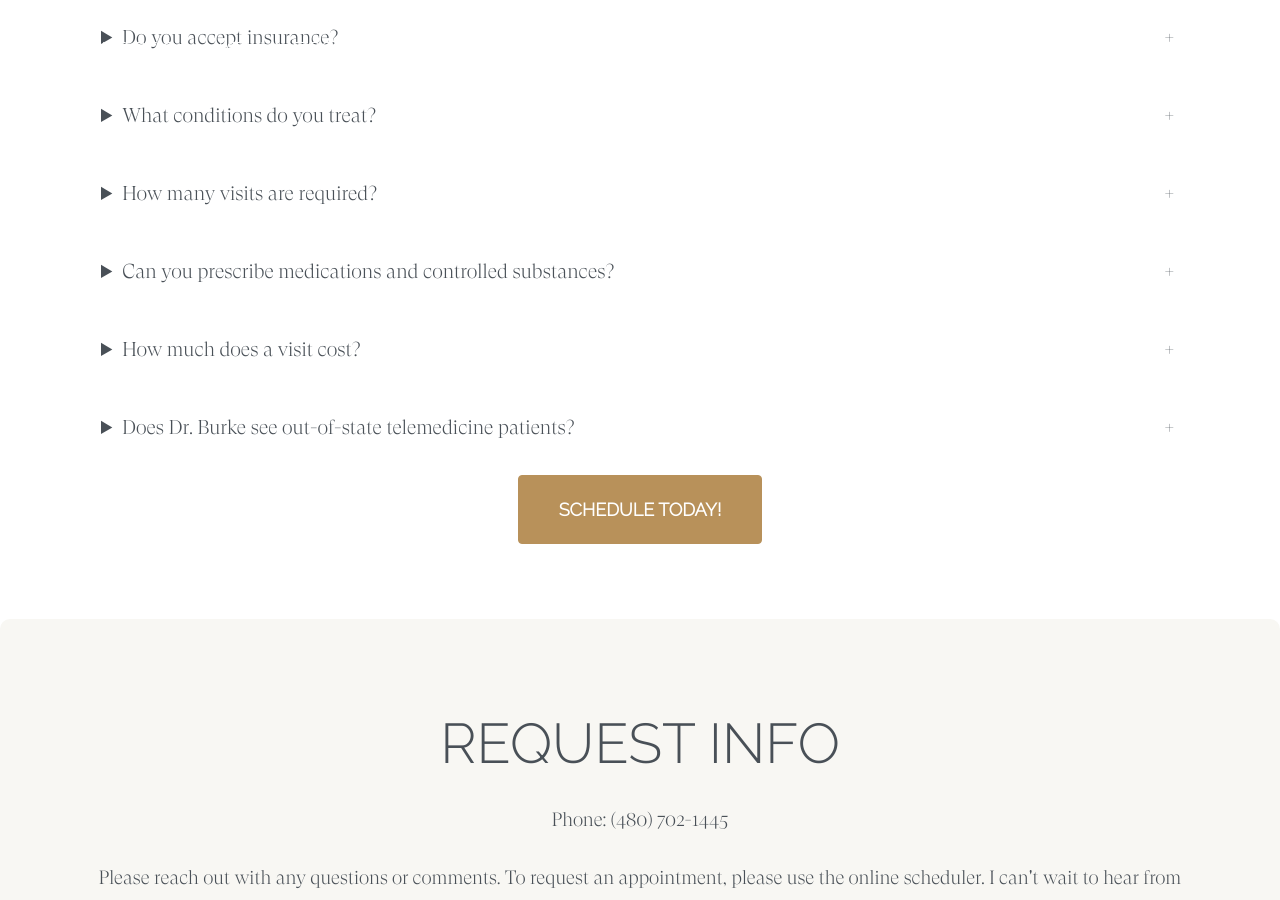
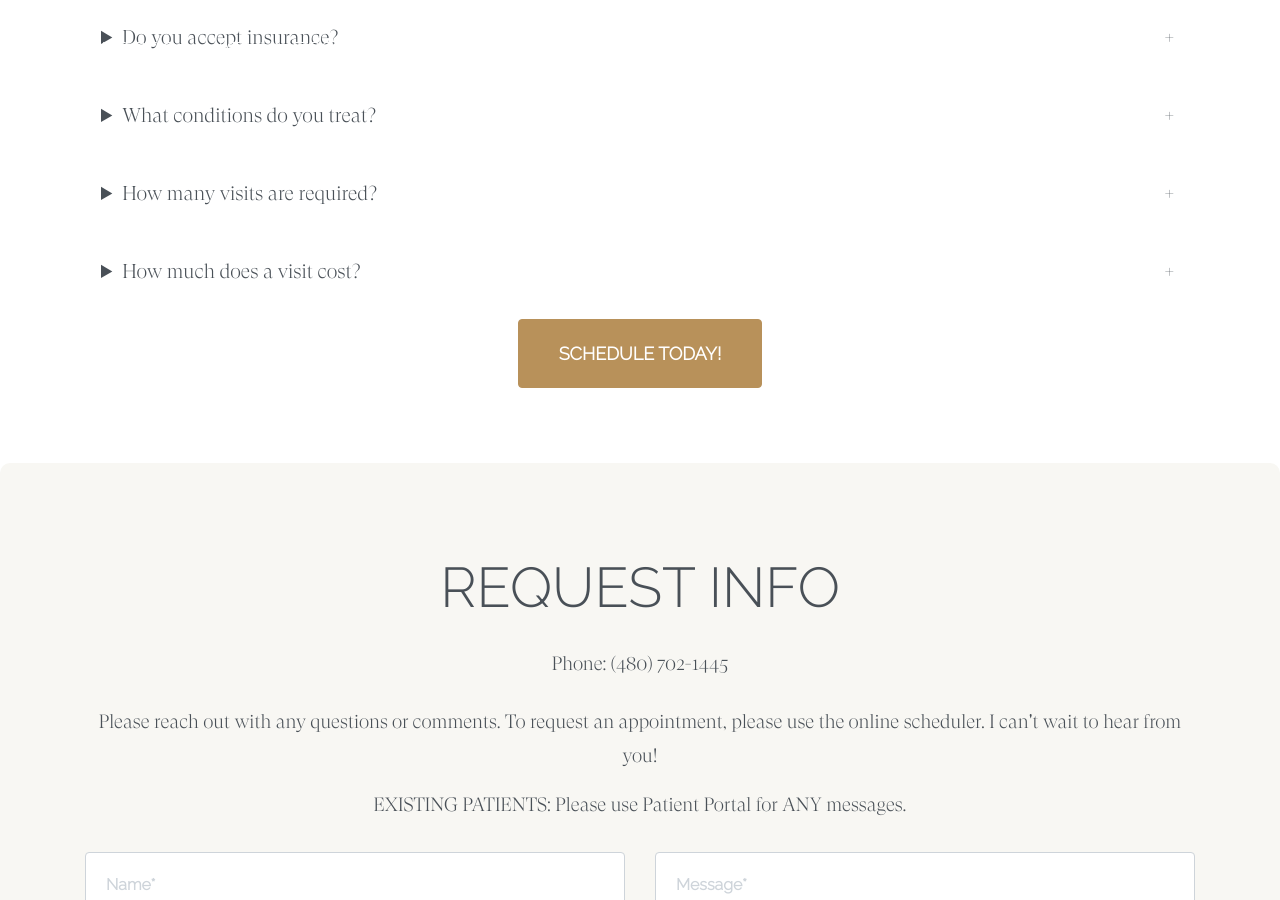
Before and after one commit to kburke8/drtaraburke, a Jekyll site: the page built from index.md, in a window 1280 px wide and 900 px high, scrolled down 3442 px. Built offline with Jekyll 4.4.1, drawn with Linux system fonts in a browser that asks for light colours; nearby versions of some CDN libraries; library files that are not in the unit come from our copies; a script that is not in the unit is left out; some of the changed text lies outside the part shown.

Commit message:
fix verbage

```diff
--- a/_data/sitetext.yml
+++ b/_data/sitetext.yml
@@ -1,7 +1,7 @@
 header:
     title: Dr. Tara Burke
     text: Naturopathic Doctor
-    text2: Thyroid \| Hormone Balance \| Telemedicine
+    text2: Thyroid \| Hormone Balance \| Menopause
     text3: Scottsdale, Arizona
     button: Discovery Call
     buttonlink: "https://drtaraburke.com/book" # "#{section}" or "URL/page link"
@@ -69,7 +69,6 @@ faq:
       <p>All new patients and patients requiring a refill on a prescription pharmaceutical medication, including hormone replacement therapy, will require an in-person visit.</p>
       <p>Additionally, patients are required to be seen in person at least once per year.</p>
       <p>Being present in person allows us to accurately measure vital signs and conduct a comprehensive health assessment. This is particularly important for patients taking prescription medications, as it helps us confirm the ongoing suitability and safety of treatment.</p>
-      <p>Please note that temporary provisions and protections that enabled increased access to telemedicine during the COVID pandemic have now been lifted. As a result, we may now require in-person visits to ensure the highest quality of care and comprehensive assessment for our patients. This transition reflects our commitment to maintaining the standards of safety, accuracy, and personalized healthcare that are best achieved through face-to-face consultations.</p>
   - question: Do you accept insurance?
     answer: |
       <p>At this time we do not contract with insurance. We are better able to provide the services patients require with shorter wait times and longer, more meaningful visits.  </p>
@@ -85,10 +84,6 @@ faq:
       <p>Giving a generalized time frame is difficult as each patient and condition is different. As a general rule, you may start to feel some improvements after your first visit, but you should expect a few visits to see significant changes. Remember, for many chronic conditions, you didn’t start feeling poorly overnight - it likely took days, months, or even years.</p>
       <p>Remember, for many chronic conditions, you didn’t start feeling poorly overnight - it probably took days, months, or even years. The longer a conditions has been present, the longer it may take to heal.</p>
       <p>The longer a condition has been present, the longer it may take to heal. A better time frame can be established after your initial consultation based on your health goals and treatment plan.</p>
-  - question: Can you prescribe medications and controlled substances?
-    answer: |
-      <p>Yes, in the state of Arizona, naturopathic doctors are able to prescribe medications.</p>
-      <p>Dr. Burke has a DEA number and can prescribe Schedule III, IV, and V controlled substances, when indicated.</p>
   - question: How much does a visit cost?
     answer: |
       <p>15 min Discovery Calls (New Patients Only) to discuss your health goals and options - <b>Complimentary</b></p>
@@ -96,9 +91,6 @@ faq:
       <p>- Existing Patient Follow Up Appointments: <b>$125</b></p>
       <p>For additional services or questions please contact the office at (480) 702-1445. Please note, if you have extensive health concerns or would like extra time we offer extended time slots at $90 for every additional 15min.</p>
       <p>** Rates are subject to change.</p>
-  - question: Does Dr. Burke see out-of-state telemedicine patients?
-    answer: |
-      <p>Dr. Burke is a licensed Naturopathic Doctor in the state of Arizona, you must be located in the state of Arizona during a telemedicine appointment with Dr. Burke.</p>
 
 contact:
     title: "Request Info"
```
